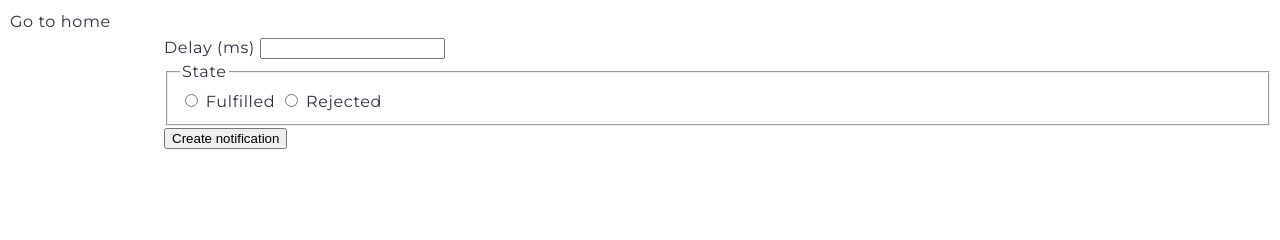
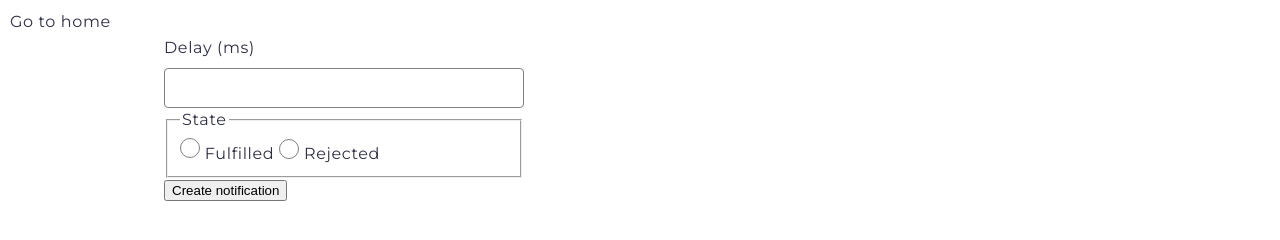
Before and after one commit to grizeus/goit-js-hw-10, a website built with Vite: page src/2-snackbar.html in a window 1280 px wide. Built offline with nearby package versions, Linux system fonts and the light colour scheme.

Commit message:
format, add styles

```diff
--- a/src/2-snackbar.html
+++ b/src/2-snackbar.html
@@ -1,4 +1,4 @@
-<!DOCTYPE html>
+<!doctype html>
 <html lang="en">
   <head>
     <meta charset="UTF-8" />
@@ -18,7 +18,7 @@
     <section>
       <a href="./index.html">Go to home</a>
       <form class="form">
-        <label>
+        <label class="input-block">
           Delay (ms)
           <input type="number" name="delay" required />
         </label>
@@ -26,11 +26,33 @@
         <fieldset>
           <legend>State</legend>
           <label>
-            <input type="radio" name="state" value="fulfilled" required />
+            <input
+              class="form-radio visually-hidden"
+              type="radio"
+              name="state"
+              value="fulfilled"
+              required
+            />
+            <span class="svg-radio-button"
+              ><svg class="icon" width="22" height="22">
+                <use href="./img/icons.svg#icon-radio"></use>
+              </svg>
+            </span>
             Fulfilled
           </label>
           <label>
-            <input type="radio" name="state" value="rejected" required />
+            <input
+              class="form-radio visually-hidden"
+              type="radio"
+              name="state"
+              value="rejected"
+              required
+            />
+            <span class="svg-radio-button"
+              ><svg class="icon" width="20" height="20">
+                <use href="./img/icons.svg#icon-radio"></use>
+              </svg>
+            </span>
             Rejected
           </label>
         </fieldset>
--- /dev/null
+++ b/src/css/snackbar.css
@@ -0,0 +1,51 @@
+@import url("./visually-hidden.css");
+
+.form {
+  width: 360px;
+}
+
+.input-block {
+  display: flex;
+  flex-direction: column;
+  gap: 8px;
+}
+
+.input-block input {
+  font: inherit;
+  border: 1px solid #808080;
+  border-radius: 4px;
+  height: 40px;
+  padding: 8px 16px;
+}
+
+.svg-radio-button {
+  padding: 0;
+  display: inline-flex;
+  justify-content: center;
+  align-items: center;
+  flex-shrink: 0;
+  width: 20px;
+  height: 20px;
+  font-size: 0;
+  line-height: 0;
+  border: 1px solid #808080;
+  border-radius: 50%;
+  transition:
+    border 250ms cubic-bezier(0.4, 0, 0.2, 1) 0ms,
+    fill 250ms cubic-bezier(0.4, 0, 0.2, 1) 0ms;
+}
+
+.svg-radio-button .icon {
+  /* width: 20px; */
+  /* height: 20px; */
+  fill: transparent;
+}
+
+.form-radio:checked + .svg-radio-button {
+  border: none;
+  /* background-color: #404bbf; */
+}
+
+.form-radio:checked + .svg-radio-button .icon {
+  fill: #404bbf;
+}
--- a/src/css/styles.css
+++ b/src/css/styles.css
@@ -8,3 +8,4 @@
 @import url("./root.css");
 @import url("./header.css");
 @import url("./timer.css");
+@import url("./snackbar.css");
--- /dev/null
+++ b/src/css/visually-hidden.css
@@ -0,0 +1,13 @@
+
+.visually-hidden {
+  position: absolute;
+  width: 1px;
+  height: 1px;
+  margin: -1px;
+  border: 0;
+  padding: 0;
+  white-space: nowrap;
+  clip-path: inset(100%);
+  clip: rect(0 0 0 0);
+  overflow: hidden;
+}
```
Also changed, not shown: src/css/reset.css (line endings or trailing spaces), src/img/icons.svg (added).
